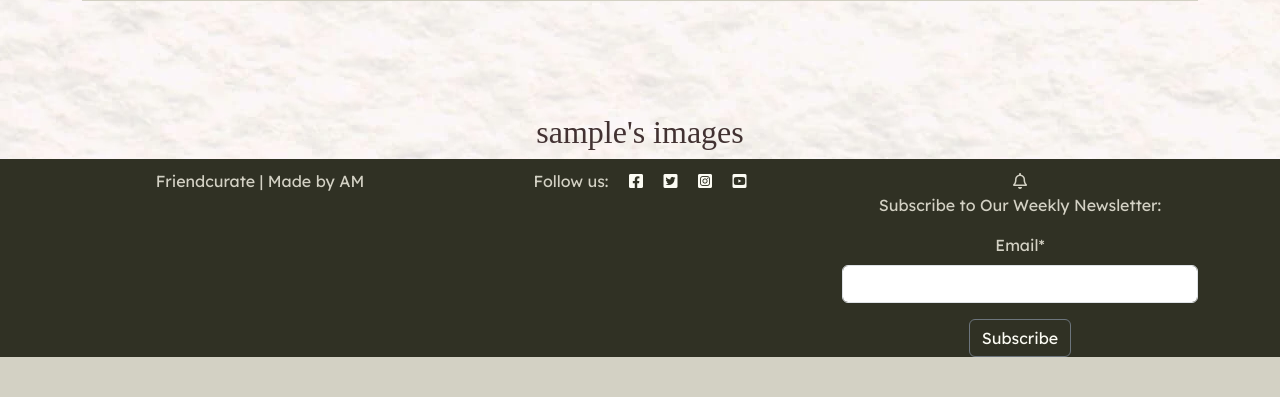
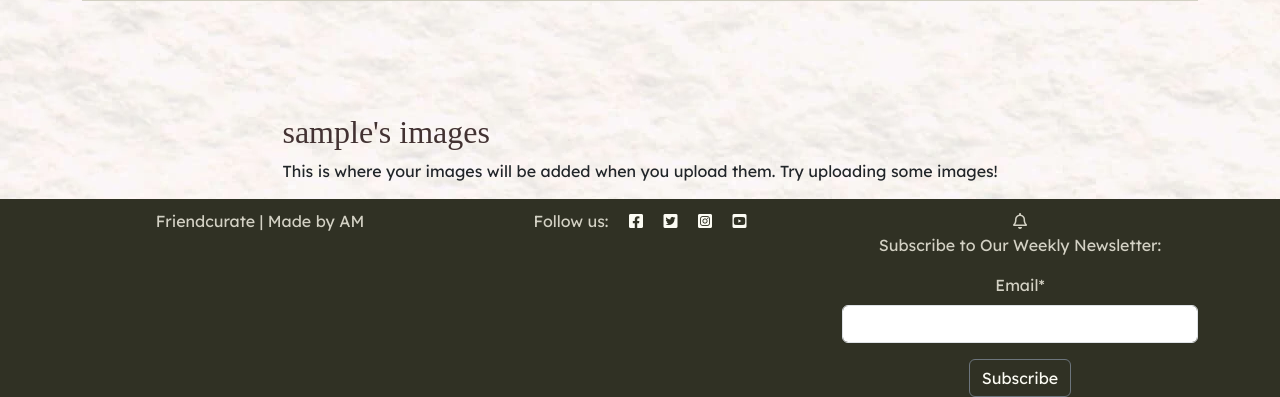
Before and after one commit to acmuckian/friendcurate, a Django app: page /profile/1/ in a window 1280 px wide. Shown: the part 755-1152 px from the top of the page. Before the commit the page ends 1112 px from the top, so only its background shows below. Run offline with Django 4.2, Linux system fonts and the light colour scheme; the visitor is signed in with stand-in values (Sample User, id 1); data comes from the database, SQL or seed files in the repository; data that the repository does not hold is empty; some libraries are stand-ins or nearby versions; some web fonts are replaced.

Commit message:
added to profile

```diff
--- a/templates/users/profile.html
+++ b/templates/users/profile.html
@@ -46,6 +46,9 @@
 		</div>
 	</div>
 	{% endif %}
+{% empty %}
+
+<p class="text-center">This is where your images will be added when you upload them. Try uploading some images!</p>
 	{% endfor %}
 
 	{% endblock content %}
```
